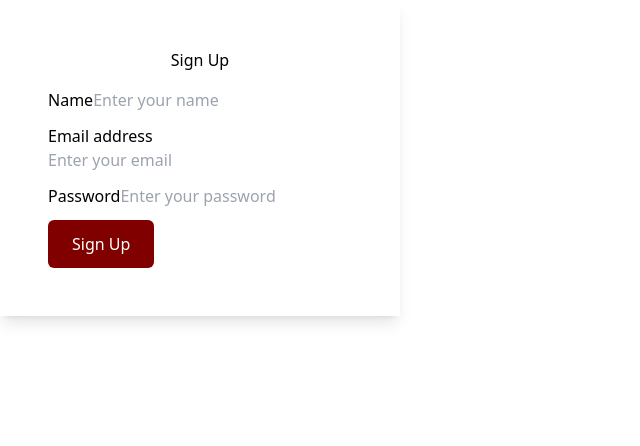
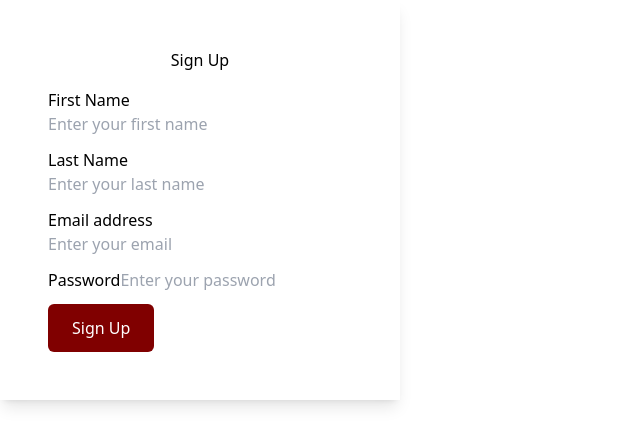
Before and after one commit to nathanbrz/TrailBlazeWebApp, a Next.js app in the folder front-end/: page /signup in a window 1280 px wide. Shown: the top 446 px of the page, without its empty margins (0-640 px from the left). Built offline with nearby package versions, Linux system fonts and the light colour scheme; no server answers.

Commit message:
Refactoring some logic in sign up

```diff
--- a/front-end/src/app/signup/page.jsx
+++ b/front-end/src/app/signup/page.jsx
@@ -2,18 +2,17 @@
 
 import React, { useState } from 'react';
 import '../../styles/global_styles.css';
-import { doCreateUserWithEmailAndPassword, doSignUpUserWithEmailAndPassword } from '../firebase/auth';
+import { doCreateUserWithEmailAndPassword } from '../firebase/auth';
 import { useRouter } from 'next/navigation';
 import useAuth from '../hooks/useAuth';
-
-
 
 const Signup = () => {
 
   // Checks if user is already logged in
   useAuth();
 
-  const [name, setName] = useState('')
+  const [first_name, setFirstName] = useState('');
+  const [last_name, setLastName] = useState('');
   const [email, setEmail] = useState('');
   const [password, setPassword] = useState('');
   const [errorMessage, setErrorMessage] = useState('');
@@ -27,39 +26,39 @@ const Signup = () => {
       const userCredential = await doCreateUserWithEmailAndPassword(email, password);
       console.log("User signed up!");
 
-      // Getting the users token
+      // Getting the user's token
       const token = await userCredential.user.getIdToken();
+      const userId = userCredential.user.uid; // Get the userId (uid)
 
-      // Send the token to backend for verification
+      // Send the token and user info to the backend for verification and storing first and last name
       const response = await fetch(`http://localhost:4000/api/firebase/session`, {
         method: 'POST',
         headers: {
           'Content-Type': 'application/json',
           'Authorization': `Bearer ${token}`,
         },
-        body: JSON.stringify({ token }), // Send the token to the backend
+        body: JSON.stringify({ token, first_name, last_name }), // Send the token and user info to the backend
       });
 
-      // ERROR
       if (!response.ok) {
-        throw new Error("Failed to verify token")
+        throw new Error("Failed to verify token");
       }
 
-      // Verified user
       const data = await response.json();
       console.log('Session established:', data);
 
       // Saving the token and userID in local storage
-      localStorage.setItem('token', token)
-      localStorage.setItem('uuid', data.uid);
+      localStorage.setItem('token', token);
+      localStorage.setItem('uuid', userId);
 
-      // Go to dashboard page
-      router.push('/dashboard');
+      // Dynamically navigate to the user-specific dashboard using the userId
+      router.push(`/dashboard/${userId}`);
     } catch (error) {
       setErrorMessage(error.message);
       console.log("Sign up failed");
     }
-    console.log('Signup submitted:', { email, password });
+
+    console.log('Signup submitted:', { email, password, firstName, lastName });
   };
 
   return (
@@ -69,14 +68,26 @@ const Signup = () => {
         {errorMessage && <p className="text-danger">{errorMessage}</p>} {/* Display  message */}
         <form onSubmit={handleSubmit}>
           <div className="mb-3">
-          <label htmlFor="name" className="form-label">Name</label>
+            <label htmlFor="firstName" className="form-label">First Name</label>
             <input
-              type="name"
+              type="text"
               className="form-control"
-              id="name"
-              placeholder="Enter your name"
-              value={name}
-              onChange={(e) => setName(e.target.value)}
+              id="firstName"
+              placeholder="Enter your first name"
+              value={first_name}
+              onChange={(e) => setFirstName(e.target.value)}
+              required
+            />
+          </div>
+          <div className="mb-3">
+            <label htmlFor="lastName" className="form-label">Last Name</label>
+            <input
+              type="text"
+              className="form-control"
+              id="lastName"
+              placeholder="Enter your last name"
+              value={last_name}
+              onChange={(e) => setLastName(e.target.value)}
               required
             />
           </div>
```
